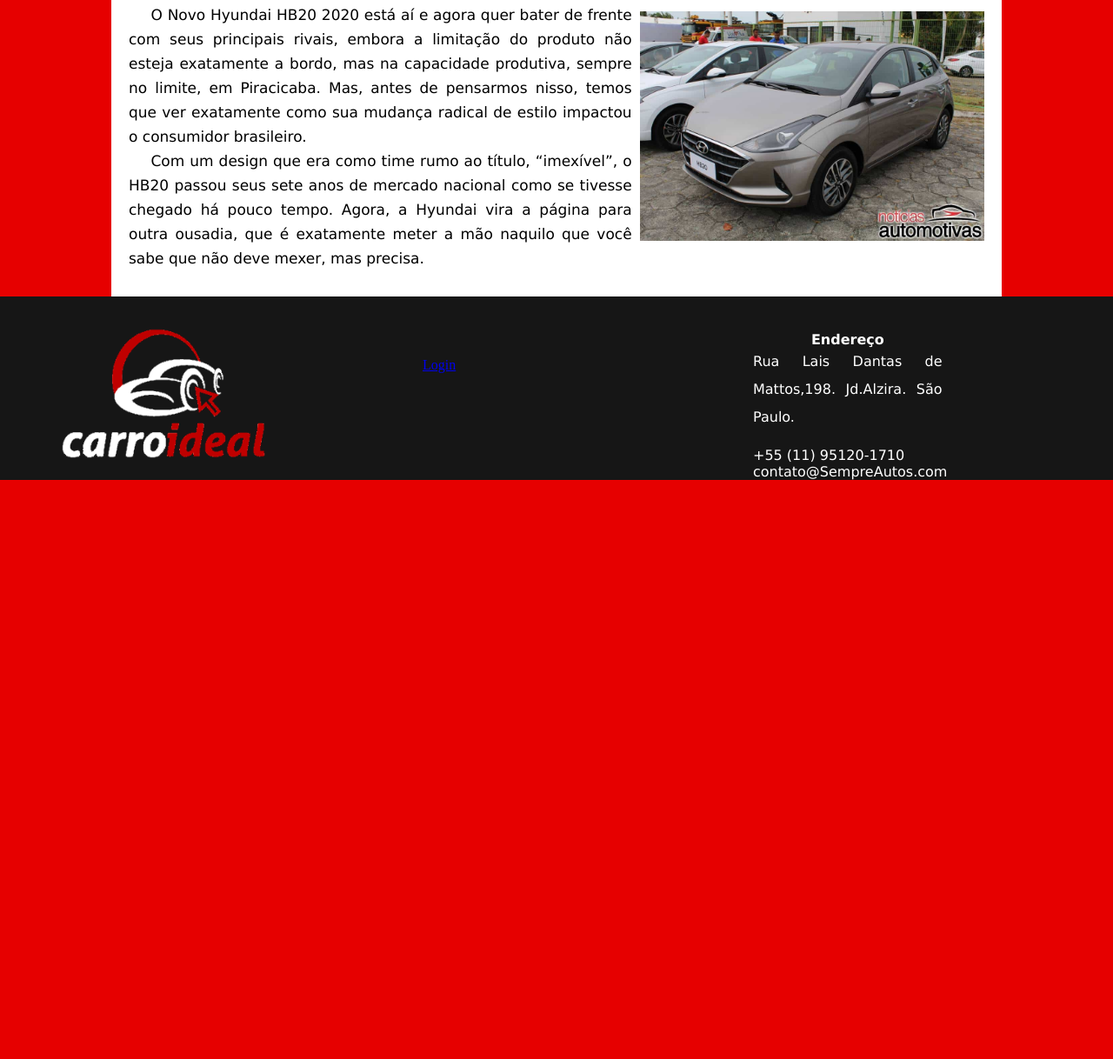
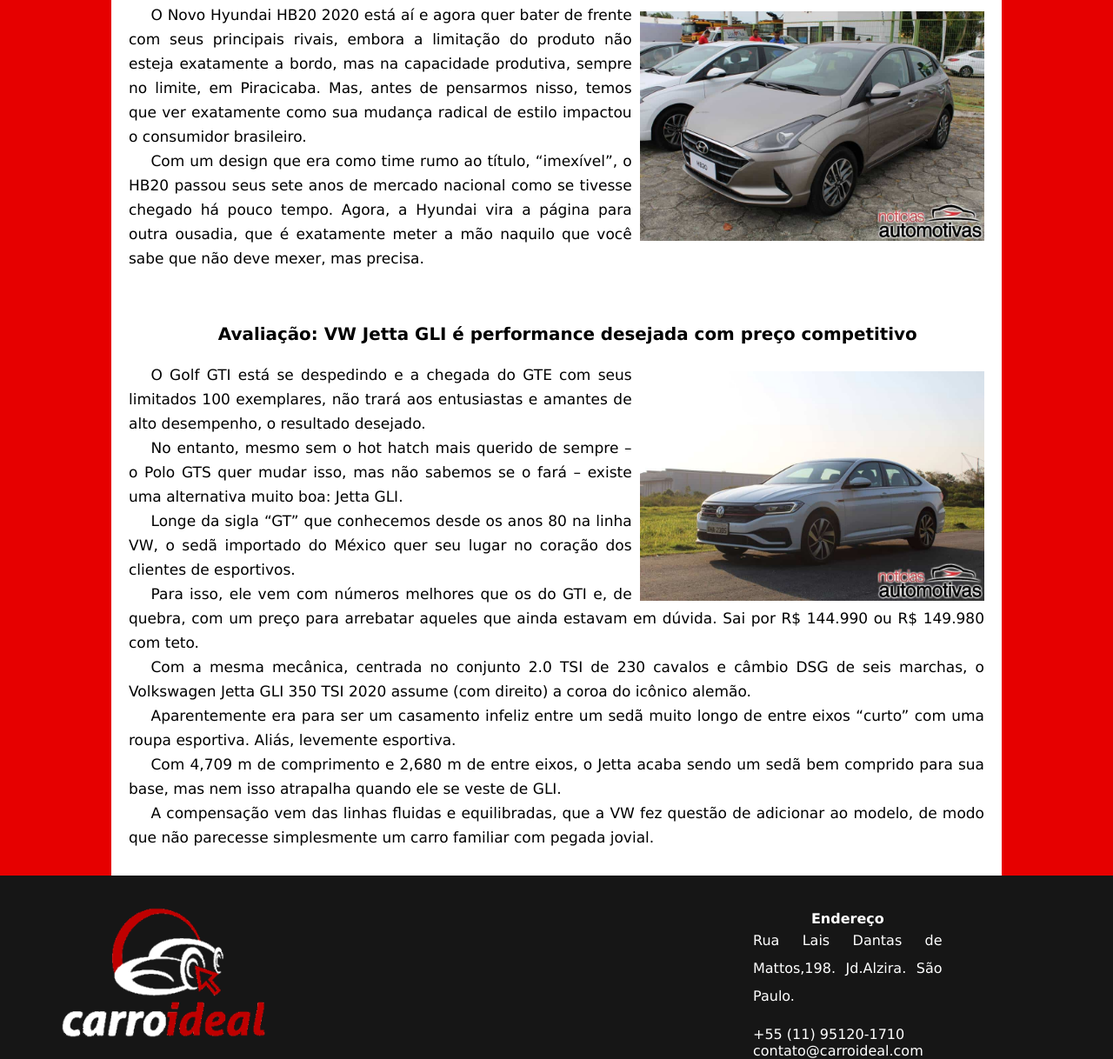
Before and after one commit to azevedomike/SitePI, a plain HTML site: page index.html in a window 1280 px wide. Shown: the part 787-2005 px from the top of the page at 87% size. Before the commit the page ends 1339 px from the top, so only its background shows below. Drawn offline with Linux system fonts and the light colour scheme.

Commit message:
Alterando algumas coisas no index e tela de login

```diff
--- a/index.html
+++ b/index.html
@@ -11,7 +11,7 @@
 <div class="div_menu">
     <a href="index.html"><img class="logo" src="carro-ideal.png" alt="car&cia"></a>
     <div class="menu">
-        <a class="cadastro" href="cadastro.html">Cadastre</a><a class="login" href="">Login</a>
+        <a class="cadastro" href="cadastro.html">Cadastre Login</a>
     </div>
 </div>
 <div class="corpo">
@@ -31,6 +31,18 @@
         <p>O Novo Hyundai HB20 2020 está aí e agora quer bater de frente com seus principais rivais, embora a limitação do produto não esteja exatamente a bordo, mas na capacidade produtiva, sempre no limite, em Piracicaba. Mas, antes de pensarmos nisso, temos que ver exatamente como sua mudança radical de estilo impactou o consumidor brasileiro.</p>
         <p>Com um design que era como time rumo ao título, “imexível”, o HB20 passou seus sete anos de mercado nacional como se tivesse chegado há pouco tempo. Agora, a Hyundai vira a página para outra ousadia, que é exatamente meter a mão naquilo que você sabe que não deve mexer, mas precisa.</p>
 </div>
+<div class="news_3">
+    <h3>Avaliação: VW Jetta GLI é performance desejada com preço competitivo</h3>
+    <img src="jetta.jpg" class="jetta">
+    <p>O Golf GTI está se despedindo e a chegada do GTE com seus limitados 100 exemplares, não trará aos entusiastas e amantes de alto desempenho, o resultado desejado.</p>
+    <p>No entanto, mesmo sem o hot hatch mais querido de sempre – o Polo GTS quer mudar isso, mas não sabemos se o fará – existe uma alternativa muito boa: Jetta GLI.</p>
+    <p>Longe da sigla “GT” que conhecemos desde os anos 80 na linha VW, o sedã importado do México quer seu lugar no coração dos clientes de esportivos.</p>
+    <p>Para isso, ele vem com números melhores que os do GTI e, de quebra, com um preço para arrebatar aqueles que ainda estavam em dúvida. Sai por R$ 144.990 ou R$ 149.980 com teto.</p>
+    <p>Com a mesma mecânica, centrada no conjunto 2.0 TSI de 230 cavalos e câmbio DSG de seis marchas, o Volkswagen Jetta GLI 350 TSI 2020 assume (com direito) a coroa do icônico alemão.</p>
+    <p>Aparentemente era para ser um casamento infeliz entre um sedã muito longo de entre eixos “curto” com uma roupa esportiva. Aliás, levemente esportiva.</p>
+    <p>Com 4,709 m de comprimento e 2,680 m de entre eixos, o Jetta acaba sendo um sedã bem comprido para sua base, mas nem isso atrapalha quando ele se veste de GLI.</p>
+    <p>A compensação vem das linhas fluidas e equilibradas, que a VW fez questão de adicionar ao modelo, de modo que não parecesse simplesmente um carro familiar com pegada jovial. </p>
+</div>
 </div>
 <footer>
         <div class="rodape_left" >
@@ -39,7 +51,7 @@
 
         <div class="rodape_center">
             <nav class="menu_rodape">
-                <ul><a class="" href="Login.html">Login</a></ul>
+
             </nav>
         </div>
 
@@ -49,7 +61,7 @@
             </p>
             <br>
             <p class="phone"><i class="fa fa-phone" id="phone"> </i> +55 (11) 95120-1710</p>
-            <p class="email"><i class="fa fa-envelope" id="email"></i>contato@SempreAutos.com</p>
+            <p class="email"><i class="fa fa-envelope" id="email"></i>contato@carroideal.com</p>
         </div>
     </footer>
 
--- a/style.css
+++ b/style.css
@@ -46,7 +46,7 @@
 }
 
 
-.toyota, .hb20 {
+.toyota, .hb20,.jetta {
     padding-left: 9px;
     margin-top: 10px;
     height: 33vh;
@@ -65,7 +65,11 @@
     padding: 0 20px;
     padding-top: 30px;
 }
-.news_1,.news_2{
+.news_3{
+    padding: 0 20px;
+    padding-top: 30px;
+}
+.news_1,.news_2,.news_3{
     font-family: Verdana, Geneva, Tahoma, sans-serif;
     text-indent:1.5em;
     line-height: 3.5vh;
@@ -76,6 +80,12 @@
     text-align: justify;
     padding-bottom: 30px;
 }
+
+.login{
+    background-color: white;
+}
+
+
 
 footer {
     position: relative;
```
Also changed, not shown: cadastro.html (+5 -7 lines), jetta.jpg (added).
